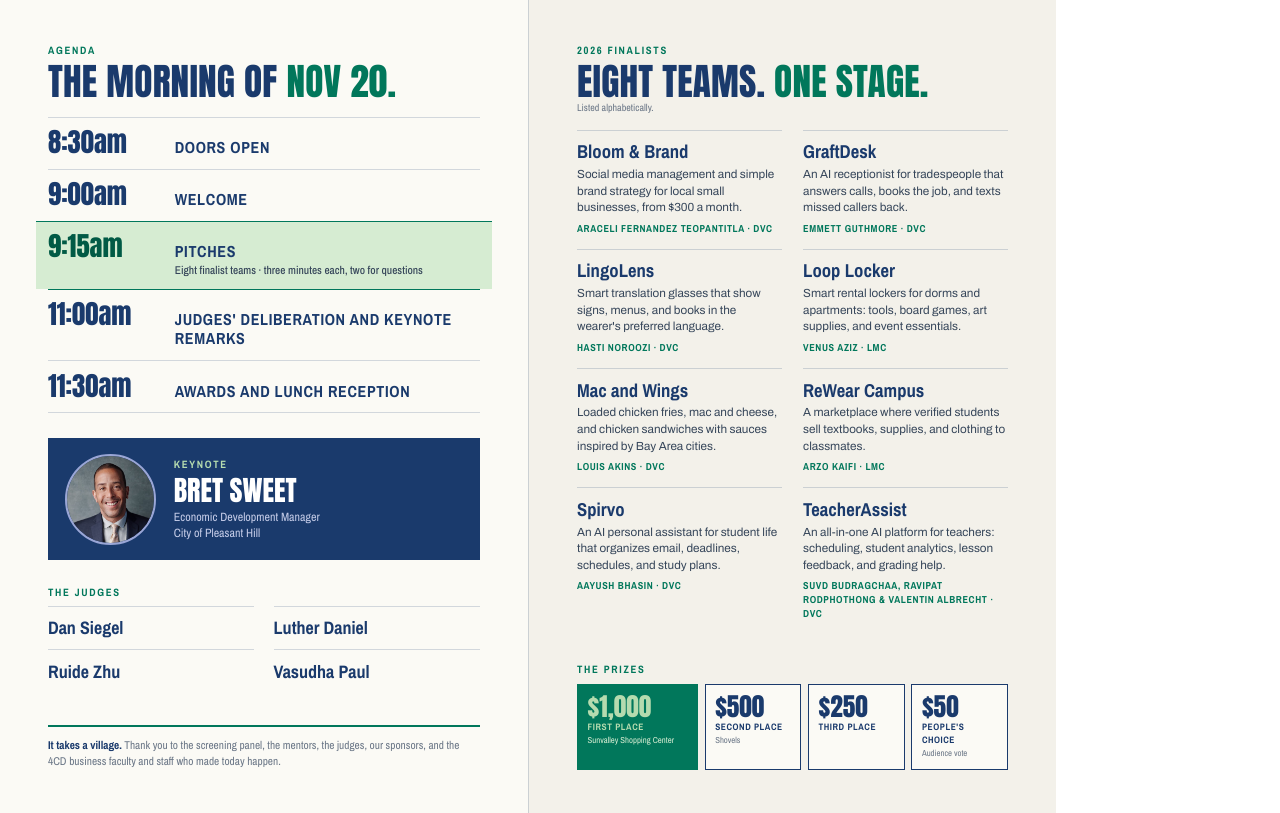
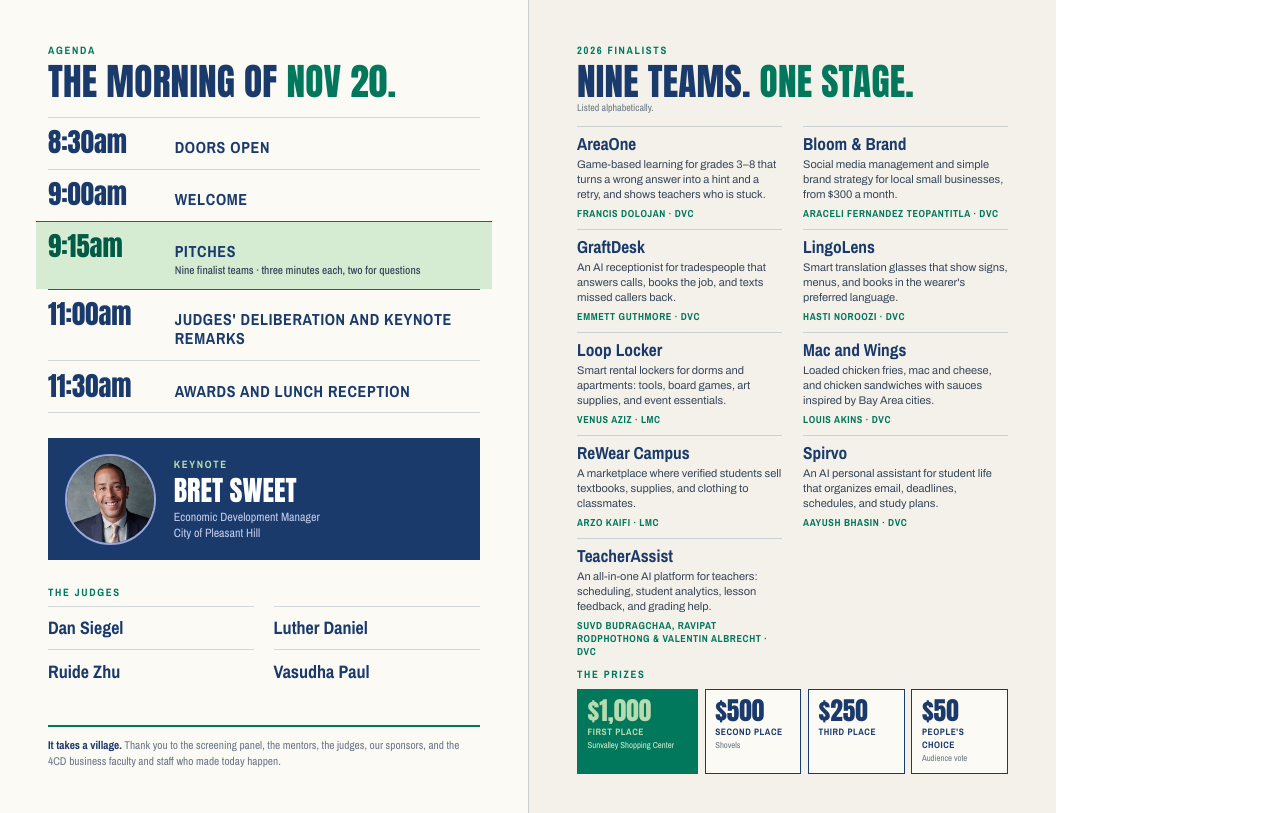
Before and after one commit to rbucks/dvpc, a plain HTML site: page print/program.html in a window 1280 px wide. Shown: the part 819-1632 px from the top of the page. Drawn offline with nearby package versions, Linux system fonts and the light colour scheme.

Commit message:
Add AreaOne by Francis Dolojan as the ninth 2026 finalist
Adds the AreaOne card to the website, the program and the certificates, and changes eight teams to nine. Re-renders the program and certificate PDFs, standard and press.

```diff
--- a/print/program.html
+++ b/print/program.html
@@ -116,11 +116,11 @@
   .thanks { margin-top: auto; font-family: var(--narrow); font-size: 8.5pt; line-height: 1.45; color: var(--ink-3); border-top: 2pt solid var(--green); padding-top: 0.1in; }
   .thanks b { color: var(--navy); }
 
-  .teams { margin-top: 0.16in; display: grid; grid-template-columns: 1fr 1fr; column-gap: 0.22in; }
-  .team { border-top: 0.75pt solid var(--rule); padding: 0.12in 0 0.14in; display: flex; flex-direction: column; }
-  .team h3 { font-family: var(--narrow); font-weight: 700; font-size: 14pt; line-height: 1.1; color: var(--navy); }
-  .team p { font-size: 8.8pt; line-height: 1.42; color: var(--ink-2); margin-top: 0.035in; }
-  .team .by { font-family: var(--narrow); font-weight: 700; font-size: 7.6pt; letter-spacing: 0.06em; text-transform: uppercase; color: var(--green); margin-top: 0.06in; line-height: 1.35; }
+  .teams { margin-top: 0.12in; display: grid; grid-template-columns: 1fr 1fr; column-gap: 0.22in; }
+  .team { border-top: 0.75pt solid var(--rule); padding: 0.08in 0 0.09in; display: flex; flex-direction: column; }
+  .team h3 { font-family: var(--narrow); font-weight: 700; font-size: 13pt; line-height: 1.1; color: var(--navy); }
+  .team p { font-size: 8.3pt; line-height: 1.38; color: var(--ink-2); margin-top: 0.035in; }
+  .team .by { font-family: var(--narrow); font-weight: 700; font-size: 7.6pt; letter-spacing: 0.06em; text-transform: uppercase; color: var(--green); margin-top: 0.045in; line-height: 1.3; }
   .order { font-family: var(--narrow); font-size: 7.5pt; color: var(--ink-3); margin-top: 0.02in; }
 
   .prizes { margin-top: auto; }
@@ -195,7 +195,7 @@
     </div>
     <div class="mid">
       <div class="kicker">The live final · Program</div>
-      <h1>Eight teams.<br>One stage.<br><em>Nov 20.</em></h1>
+      <h1>Nine teams.<br>One stage.<br><em>Nov 20.</em></h1>
       <p class="lede">Three minutes to pitch. Two minutes of questions. One panel of judges, and a room full of the Diablo Valley.</p>
     </div>
     <div class="when">
@@ -221,7 +221,7 @@
     <div class="agenda">
       <div class="ag"><div class="t">8:30am</div><div class="w">Doors open</div></div>
       <div class="ag"><div class="t">9:00am</div><div class="w">Welcome</div></div>
-      <div class="ag hot"><div class="t">9:15am</div><div class="w">Pitches<small>Eight finalist teams · three minutes each, two for questions</small></div></div>
+      <div class="ag hot"><div class="t">9:15am</div><div class="w">Pitches<small>Nine finalist teams · three minutes each, two for questions</small></div></div>
       <div class="ag"><div class="t">11:00am</div><div class="w">Judges' deliberation and keynote remarks</div></div>
       <div class="ag"><div class="t">11:30am</div><div class="w">Awards and lunch reception</div></div>
     </div>
@@ -253,10 +253,15 @@
   <!-- inside right -->
   <div class="panel inside right">
     <div class="kicker">2026 finalists</div>
-    <h2>Eight teams. <em>One stage.</em></h2>
+    <h2>Nine teams. <em>One stage.</em></h2>
     <div class="order">Listed alphabetically.</div>
 
     <div class="teams">
+      <div class="team">
+        <h3>AreaOne</h3>
+        <p>Game-based learning for grades 3–8 that turns a wrong answer into a hint and a retry, and shows teachers who is stuck.</p>
+        <div class="by">Francis Dolojan · DVC</div>
+      </div>
       <div class="team">
         <h3>Bloom &amp; Brand</h3>
         <p>Social media management and simple brand strategy for local small businesses, from $300 a month.</p>
```
Also changed, not shown: index.html (+7 -1 lines), print/certificates.html (+2 -1 lines), 4 other files.
